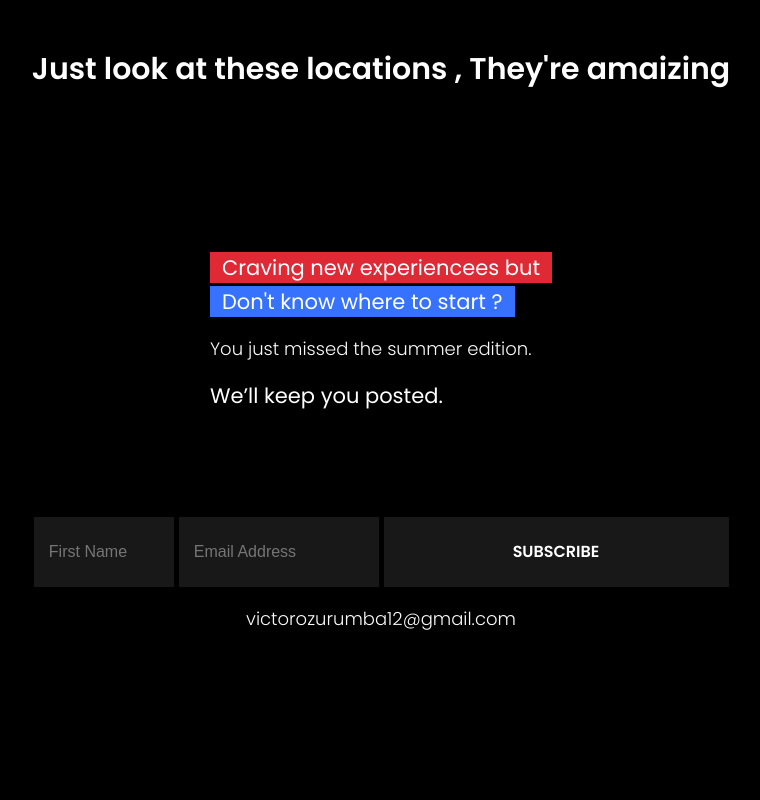
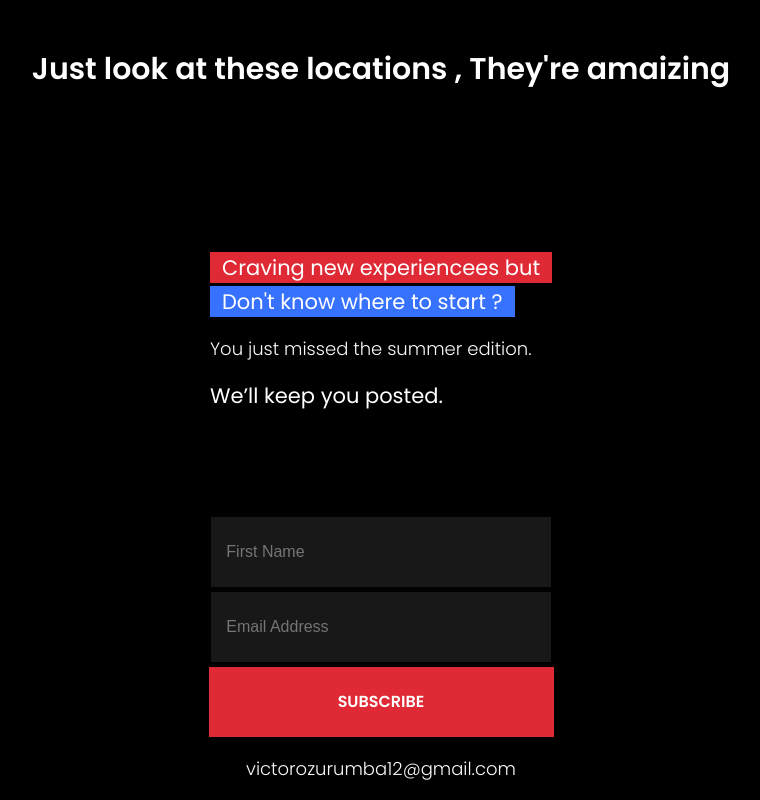
Before and after one commit to Victor-Oz/novel-experience, a React (Vite) app: page / in a window 1280 px wide. Shown: the part 3555-4355 px from the top of the page, without its empty margins (259-1019 px from the left). Before the commit the page ends 4205 px from the top, so only its background shows below. Built offline with nearby package versions, Linux system fonts and the light colour scheme; no server answers; the database is empty.

Commit message:
a semi managable info collector

```diff
--- a/index.html
+++ b/index.html
@@ -21,5 +21,6 @@
   <body>
     <div id="root">not rendered</div>
     <script type="module" src="src/main.jsx"></script>
+    <script type="module" src="./src/firebase.jsx"></script>
   </body>
 </html>
--- a/src/App.css
+++ b/src/App.css
@@ -370,24 +370,26 @@ footer {
 }
 .input-field-container {
   display: flex;
-  flex-flow: wrap;
+  flex-flow: column wrap;
   justify-content: center;
   align-items: center;
   gap: 5px;
+  width: 400px;
 }
 
 .first-name {
-  max-width: 140px;
+
   height: 70px;
   background-color: #181818;
   color: #f9f9f9;
   border: none;
   font-size: medium;
   input-security: auto;
+  width: 340px
 }
 
 .last-name {
-  width: 200px;
+  width: 340px;
   height: 70px;
   background-color: #181818;
   border: none;
@@ -398,13 +400,13 @@ footer {
 .submit-btn {
   width: 345px;
   height: 70px;
-  background-color: #181818;
+  background-color: var(--red);
   color: white;
   border: none;
   font-size: medium;
 }
 .submit-btn:hover {
-  background-color: var(--red);
+  background-color: var(--blue);
   color: white;
   transition-duration: 0.2s;
 }
--- a/src/components/InfoCollector.jsx
+++ b/src/components/InfoCollector.jsx
@@ -1,30 +1,51 @@
 /** @format */
-import React, { useEffect } from "react";
-// import firebase from "../firebase"
-// import {
-//   getFirestore,
-//   collection,
-//   addDoc,
-//   serverTimestamp,
-// } from "firebase/firestore";
+import React, { useState } from "react";
+import {
+  getFirestore,
+  collection,
+  addDoc,
+  deleteDoc,
+  doc,
+  getDocs,
+} from "firebase/firestore";
+import { db } from "../firebase";
 
 function InfoCollector() {
-//   const db = getFirestore();
-//   const colRef = collection(db, "users");
+  const colRef = collection(db, "subscribers");
+  const [formData, setFormData] = useState({
+    name: "",
+    email: "",
+  });
+  const [name, setName] = useState("");
 
-//   const addBookForm = document.querySelector(".add");
-//   addBookForm.addEventListener("submit", (e) => {
-//     e.preventDefault();
+  const [email, setEmail] = useState("");
 
-//     addDoc(colRef, {
-//       title: addBookForm.name.value,
-//       author: addBookForm.email.value,
-//       createdAt: serverTimestamp(),
-//     }).then(() => {
-//       addBookForm.reset();
-//     });
-//   });
-// const ref = firebase.firestore().collection("users")
+  getDocs(colRef)
+    .then((snapshot) => {
+      // console.log(snapshot.docs)
+      let subcribers = [];
+      snapshot.docs.forEach((doc) => {
+        subcribers.push({ ...doc.data(), id: doc.id });
+      });
+      console.log(subcribers);
+    })
+    .catch((err) => {
+      console.log(err.message);
+    });
+
+  const shoot = () => {
+    e.preventDefault();
+    addDoc(colRef, {
+      name: formData.name.value,
+      email: formData.email.value,
+    }).then(() => {
+      // eslint-disable-next-line no-undef
+      console.log(subcribers);
+      console.log("hi");
+      addBookForm.reset();
+      // });
+    });
+  };
   return (
     <div className="input-container">
       <div className="top-input-container">
@@ -33,20 +54,24 @@ function InfoCollector() {
         <p>You just missed the summer edition.</p>
         <p className="h3">We’ll keep you posted.</p>
       </div>
-      <form className="input-field-container add">
+      <form className="input-field-container  add">
         <input
+          onChange={(e) => setFormData({ ...formData, name: e.target.value })}
           className="first-name"
           type="text"
           placeholder="   First Name"
-          name="name"
+          value={formData.name}
         />
         <input
+          onChange={(e) => setFormData({ ...formData, email: e.target.value })}
           className="last-name"
           type="text"
           placeholder="   Email Address"
-          name="email"
+          value={formData.email}
         />
-        <button className="submit-btn">SUBSCRIBE </button>
+        <button type="submit" className="submit-btn " onClick={shoot}>
+          SUBSCRIBE
+        </button>
       </form>
     </div>
   );
--- a/src/components/NavBar.jsx
+++ b/src/components/NavBar.jsx
@@ -30,7 +30,10 @@ export default function Navbar() {
       </div>
       <ul className="links">
         <li>
-          <a id="Link"  href="https://github.com/Victor-Oz"> Github</a>
+          <a id="Link" href="https://github.com/Victor-Oz">
+            {" "}
+            Github
+          </a>
         </li>
         {/* <li>Portfolio</li> */}
         <li>
--- a/src/firebase.js
+++ /dev/null
@@ -1,23 +0,0 @@
-// Import the functions you need from the SDKs you need
-import { initializeApp } from "firebase/app";
-import { getAuth } from "firebase/auth";
-
-
-
-
-// TODO: Add SDKs for Firebase products that you want to use
-// https://firebase.google.com/docs/web/setup#available-libraries
-
-// Your web app's Firebase configuration
-const firebaseConfig = {
-  apiKey: "AIzaSyD0etjKtN-KII3XEffxR3bNbFsONjzmvsg",
-  authDomain: "novel-experience-4f69a.firebaseapp.com",
-  projectId: "novel-experience-4f69a",
-  storageBucket: "novel-experience-4f69a.appspot.com",
-  messagingSenderId: "1021894391686",
-  appId: "1:1021894391686:web:dd64ea05c2ee4f3a5fde07"
-  };
-
-// Initialize Firebase
-const app = initializeApp(firebaseConfig);
-export const auth = getAuth(app);
--- /dev/null
+++ b/src/firebase.jsx
@@ -0,0 +1,61 @@
+import { initializeApp } from "firebase/app";
+import { getAuth } from "firebase/auth";
+import {
+  getFirestore,
+  collection,
+  addDoc,
+  deleteDoc,
+  doc,
+  getDocs,
+} from "firebase/firestore";
+
+// TODO: Add SDKs for Firebase products that you want to use
+// https://firebase.google.com/docs/web/setup#available-libraries
+
+// Your web app's Firebase configuration
+const firebaseConfig = {
+  apiKey: "AIzaSyD0etjKtN-KII3XEffxR3bNbFsONjzmvsg",
+  authDomain: "novel-experience-4f69a.firebaseapp.com",
+  projectId: "novel-experience-4f69a",
+  storageBucket: "novel-experience-4f69a.appspot.com",
+  messagingSenderId: "1021894391686",
+  appId: "1:1021894391686:web:dd64ea05c2ee4f3a5fde07",
+};
+
+// Initialize Firebase
+const app = initializeApp(firebaseConfig);
+export const auth = getAuth(app);
+
+export const db = getFirestore(app);
+
+// collection ref
+const colRef = collection(db, "subscribers");
+
+// get collection data
+// getDocs(colRef)
+//   .then((snapshot) => {
+//     // console.log(snapshot.docs)
+//     let subcribers = [];
+//     snapshot.docs.forEach((doc) => {
+//       subcribers.push({ ...doc.data(), id: doc.id });
+//     });
+//     console.log(subcribers);
+//   })
+//   .catch((err) => {
+//     console.log(err.message);
+//   });
+
+// adding docs
+// const addBookForm = document.querySelector(".add");
+// addBookForm.addEventListener("submit", (e) => {
+//   e.preventDefault();
+
+//   addDoc(colRef, {
+//     title: addBookForm.title.value,
+//     author: addBookForm.author.value,
+//   }).then(() => {
+//     // eslint-disable-next-line no-undef
+//     console.log(subcribers);
+//     addBookForm.reset();
+//   });
+// });
```
